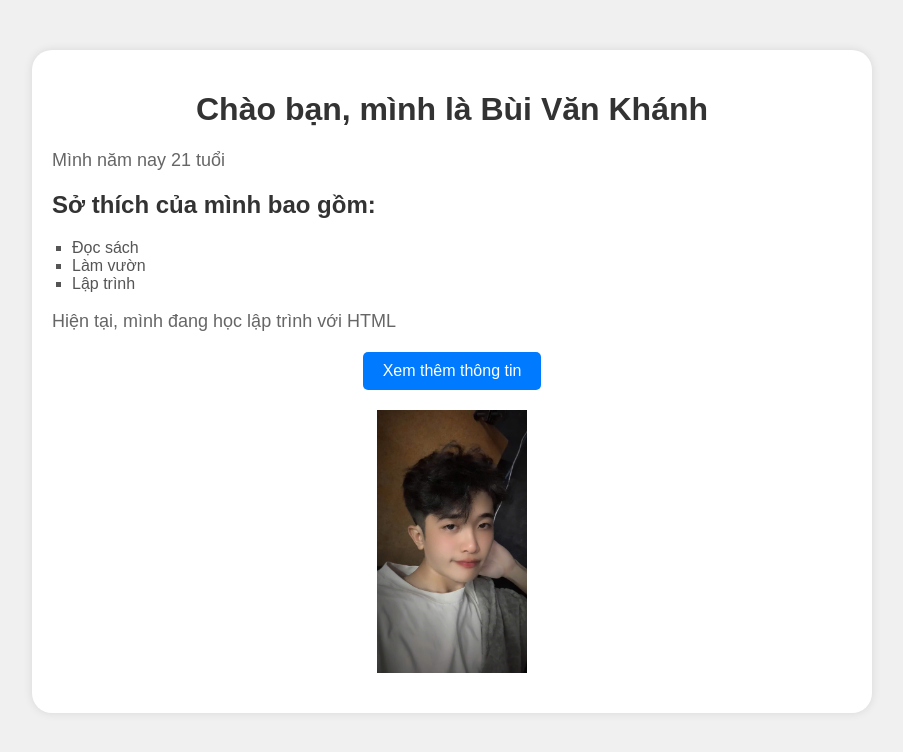
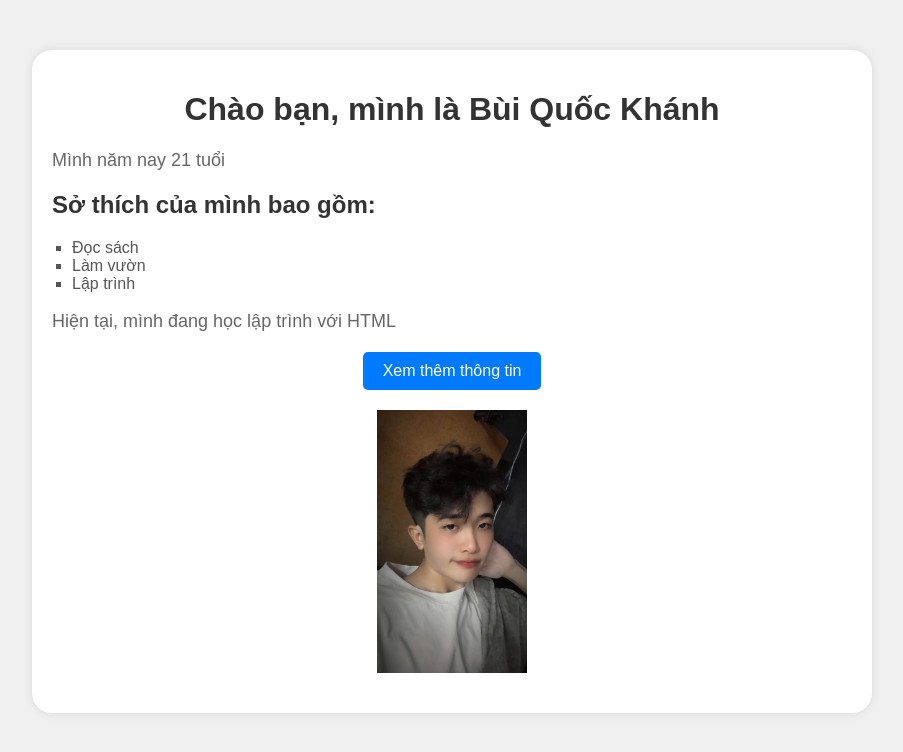
Before and after one commit to khanhbui0109/gioithieubanthan, a plain HTML site: page index.html in a window 1280 px wide. Shown: the whole page, without its empty margins (188-1091 px from the left). Drawn offline with Linux system fonts and the light colour scheme.

Commit message:
first commit

```diff
--- a/index.html
+++ b/index.html
@@ -8,7 +8,7 @@
 </head>
 <body>
     <div class="container">
-        <h1>Chào bạn, mình là Bùi Văn Khánh </h1>
+        <h1>Chào bạn, mình là Bùi Quốc  Khánh </h1>
         <p>Mình năm nay 21 tuổi</p>
         <h2>Sở thích của mình bao gồm:</h2>
         <ul>
```
